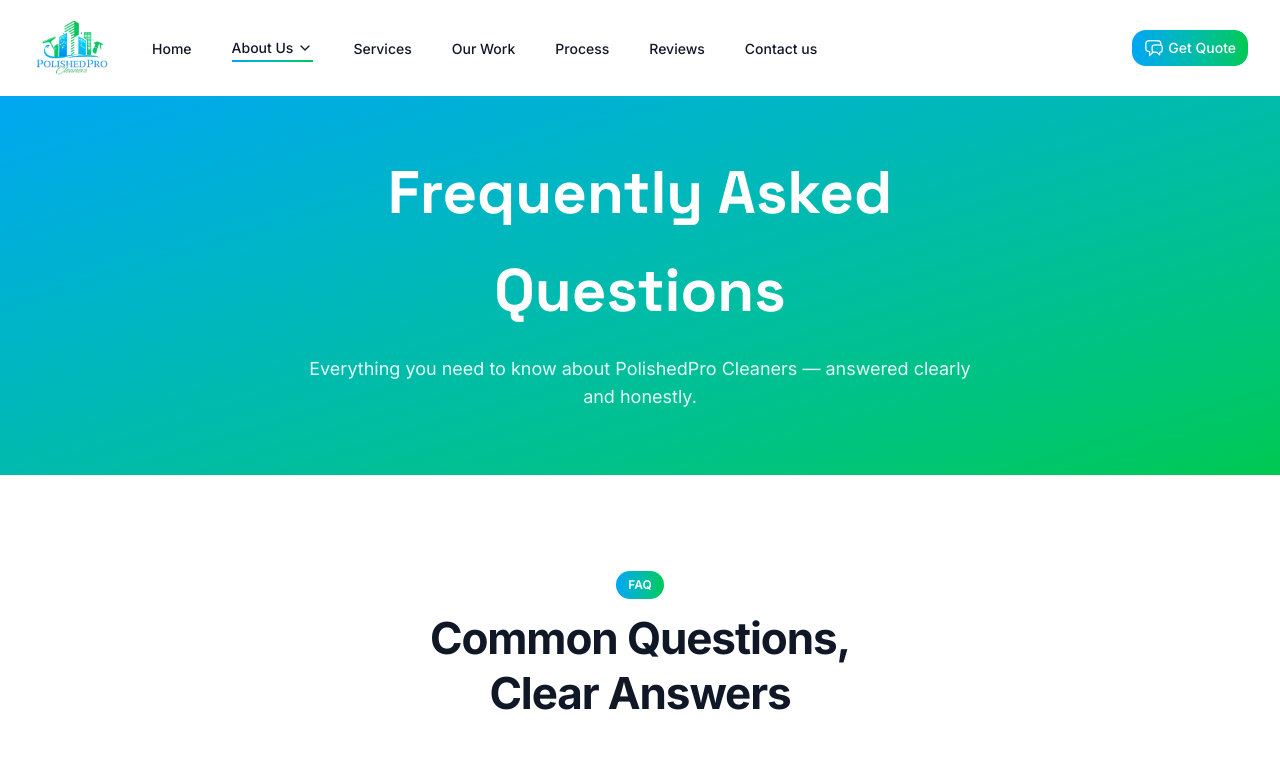
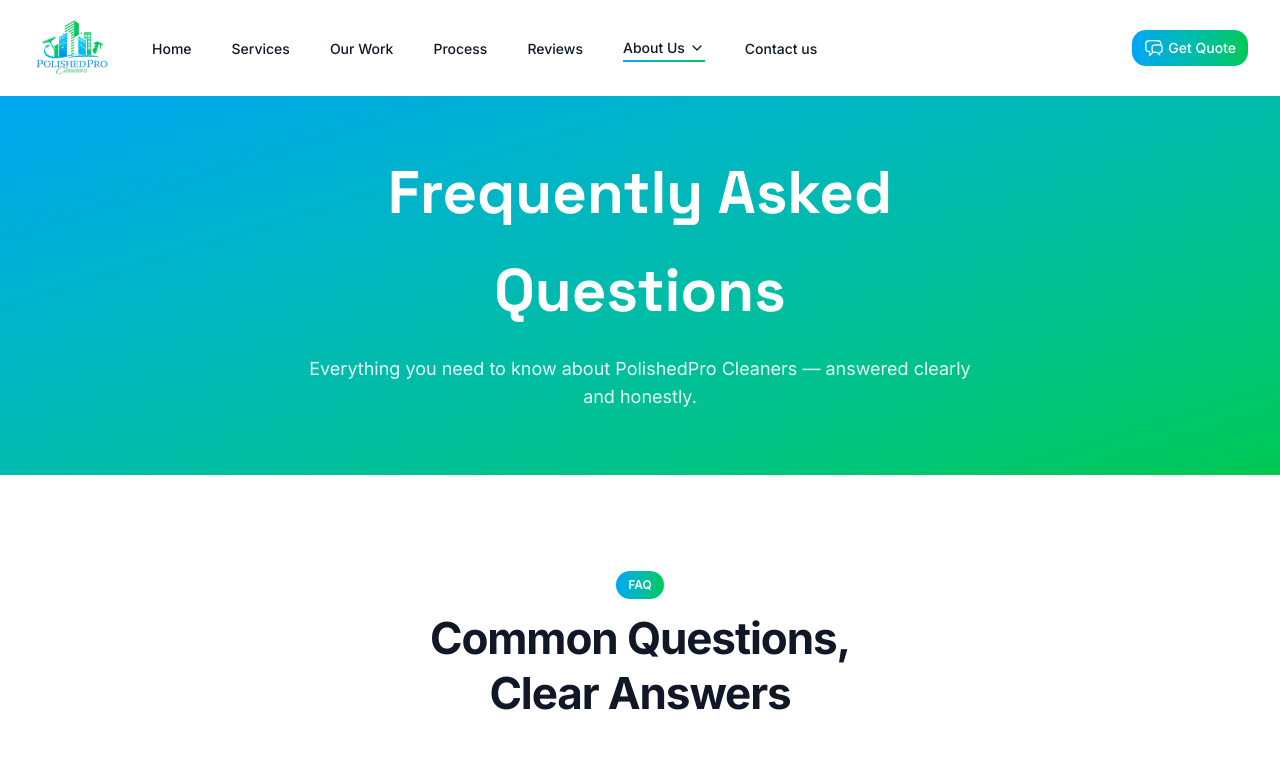
Before and after one commit to Polished-procleaner/polishedpro-next, a Next.js app: page /faq in a window 1280 px wide. Shown: the top 768 px of the page. Built offline with nearby package versions, Linux system fonts and the light colour scheme.

Commit message:
Nav: remove Our Story from dropdown, move About Us between Reviews and Contact

```diff
--- a/src/components/design/Header.jsx
+++ b/src/components/design/Header.jsx
@@ -14,18 +14,17 @@ import { ChevronDown } from "lucide-react";
 
 const NAV = [
   { href: "/", label: "Home" },
+  { href: "/services", label: "Services" },
+  { href: "/#works", label: "Our Work" },
+  { href: "/process", label: "Process" },
+  { href: "/#testimonials", label: "Reviews" },
   {
     label: "About Us",
     dropdown: [
-      { href: "/about", label: "Our Story" },
       { href: "/why-choose-us", label: "Why Choose Us" },
       { href: "/faq", label: "FAQ" },
     ],
   },
-  { href: "/services", label: "Services" },
-  { href: "/#works", label: "Our Work" },
-  { href: "/process", label: "Process" },
-  { href: "/#testimonials", label: "Reviews" },
   { href: "/contact", label: "Contact us" },
 ];
 
```
